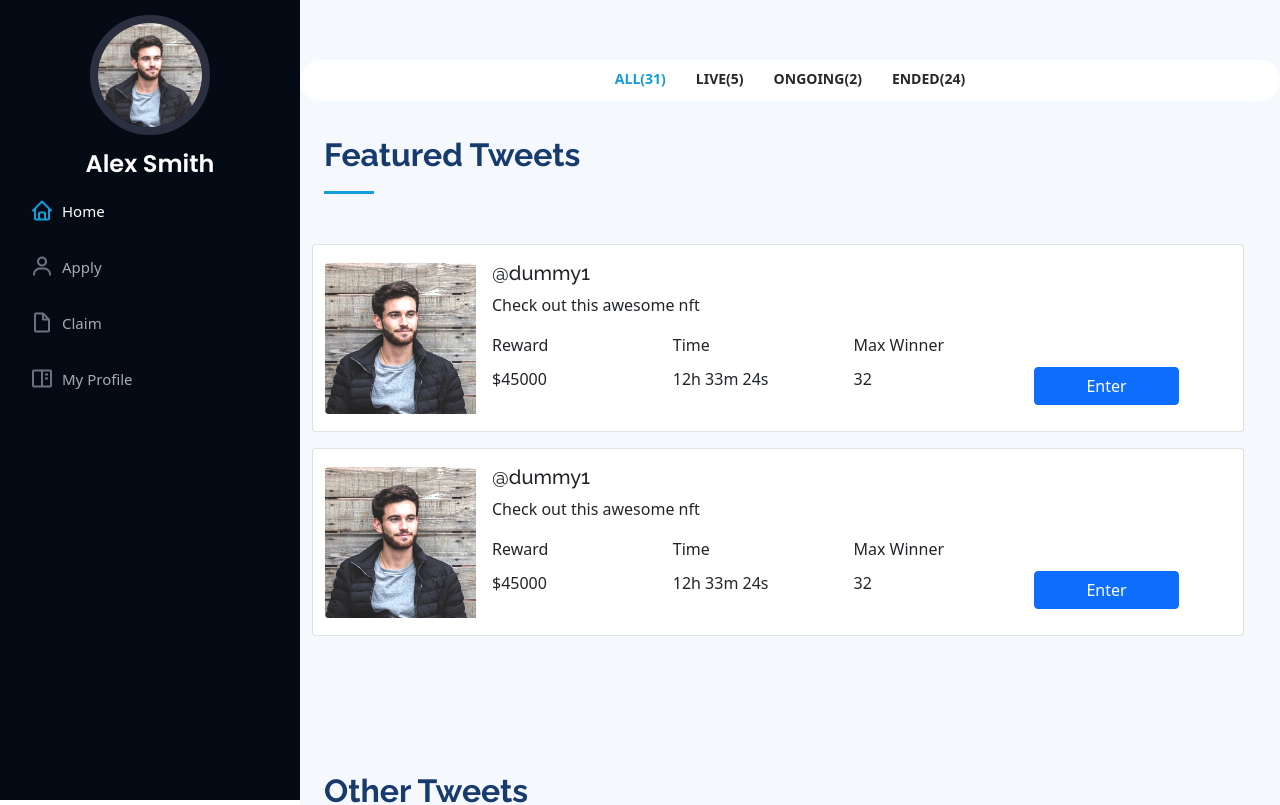
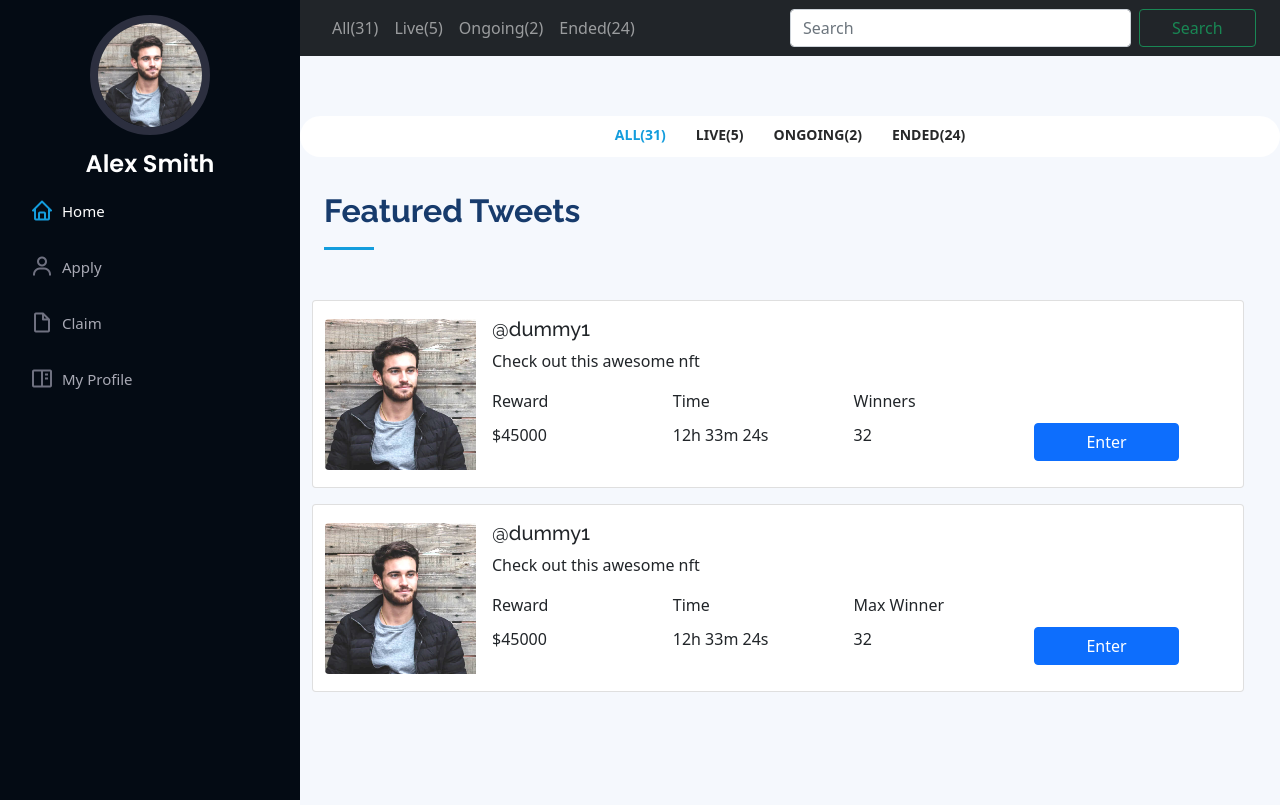
Before and after one commit to Fasih123456/dabito-freelancing-work, a React (Create React App) app in the folder website/: page / in a window 1280 px wide. Shown: the top 805 px of the page. Built offline with nearby package versions, Linux system fonts and the light colour scheme.

Commit message:
updated header to be cross platform

```diff
--- a/website/src/Components/Header.js
+++ b/website/src/Components/Header.js
@@ -1,10 +1,24 @@
-import React from "react";
+import React, { useState, useEffect } from "react";
+import Button from "react-bootstrap/Button";
+import Container from "react-bootstrap/Container";
+import Form from "react-bootstrap/Form";
+import Nav from "react-bootstrap/Nav";
+import Navbar from "react-bootstrap/Navbar";
+import NavDropdown from "react-bootstrap/NavDropdown";
+import Offcanvas from "react-bootstrap/Offcanvas";
 
 function Header() {
+  const [viewportWidth, setViewportWidth] = useState(window.innerWidth);
+
+  useEffect(() => {
+    // update the viewport width state when the window is resized
+    const handleResize = () => setViewportWidth(window.innerWidth);
+    window.addEventListener("resize", handleResize);
+    return () => window.removeEventListener("resize", handleResize);
+  }, []);
+
   return (
     <React.Fragment>
-      <i class="bi bi-list mobile-nav-toggle d-xl-none"></i>
-
       <header id="header">
         <div class="d-flex flex-column">
           <div class="profile">
@@ -40,6 +54,49 @@ function Header() {
           </nav>
         </div>
       </header>
+
+      <Navbar collapseOnSelect expand="lg" bg="dark" variant="dark">
+        <Container>
+          <Navbar.Brand href="#home" id="name-title">
+            Alex Smith
+          </Navbar.Brand>
+          <Navbar.Toggle aria-controls="responsive-navbar-nav" />
+          <Navbar.Collapse id="responsive-navbar-nav">
+            <Nav className="me-auto" style={{ marginRight: "0px !important" }}>
+              {viewportWidth > 800 ? (
+                <React.Fragment>
+                  <Nav.Link href="#features">All(31)</Nav.Link>
+                  <Nav.Link href="#features">Live(5)</Nav.Link>
+                  <Nav.Link href="#features">Ongoing(2)</Nav.Link>
+                  <Nav.Link href="#features">Ended(24)</Nav.Link>
+                </React.Fragment>
+              ) : (
+                <React.Fragment>
+                  <Nav.Link href="/">Home</Nav.Link>
+                  <Nav.Link href="/Apply">Apply</Nav.Link>
+                  <Nav.Link href="/profile">Claim</Nav.Link>
+                  <Nav.Link href="/claim" style={{ paddingBottom: "30px" }}>
+                    My Profile
+                  </Nav.Link>
+                </React.Fragment>
+              )}
+            </Nav>
+            <Nav>
+              <Form className="d-flex">
+                <Form.Control
+                  type="search"
+                  placeholder="Search"
+                  className="me-2"
+                  aria-label="Search"
+                />
+                <Button variant="outline-success" id="search-button">
+                  Search
+                </Button>
+              </Form>
+            </Nav>
+          </Navbar.Collapse>
+        </Container>
+      </Navbar>
     </React.Fragment>
   );
 }
--- /dev/null
+++ b/website/src/Css/Homepage.css
@@ -0,0 +1,54 @@
+/* This CSS will only effect the Homepage.js page */
+ul {
+  /* set your desired spacing between list items */
+  margin: 0;
+  padding: 0;
+}
+
+li {
+  /* set your desired spacing between list items */
+  margin-bottom: 10px;
+}
+
+button {
+  width: 80%;
+}
+
+.me-auto {
+  margin-right: 10px !important;
+}
+
+.navbar-nav {
+  width: 100%;
+}
+
+form {
+  width: 100%;
+}
+
+#search-button {
+  width: 33%;
+}
+
+#name-title {
+  display: none;
+}
+
+/* media query for smaller screens */
+@media screen and (max-width: 800px) {
+  li {
+    padding-left: 0px !important;
+  }
+
+  #name-title {
+    display: inline !important;
+  }
+
+  button {
+    width: 100%;
+  }
+
+  .seconds {
+    display: none !important;
+  }
+}
--- a/website/src/Pages/Homepage.js
+++ b/website/src/Pages/Homepage.js
@@ -8,22 +8,39 @@ import Container from "react-bootstrap/Container";
 import Row from "react-bootstrap/Row";
 import Col from "react-bootstrap/Col";
 
+import Form from "react-bootstrap/Form";
+import Nav from "react-bootstrap/Nav";
+import Navbar from "react-bootstrap/Navbar";
+import NavDropdown from "react-bootstrap/NavDropdown";
+import Offcanvas from "react-bootstrap/Offcanvas";
+
 import "../Css/App.css";
+import "../Css/Homepage.css";
+
+import React, { useState, useEffect } from "react";
 
 function Homepage() {
+  const [viewportWidth, setViewportWidth] = useState(window.innerWidth);
+
+  useEffect(() => {
+    // update the viewport width state when the window is resized
+    const handleResize = () => setViewportWidth(window.innerWidth);
+    window.addEventListener("resize", handleResize);
+    return () => window.removeEventListener("resize", handleResize);
+  }, []);
+
   return (
     <div>
-      <Header />
-
       <main id="main">
+        <Header />
         <section class="portfolio section-bg zero-bottom-padding">
           <ul id="portfolio-flters">
-            <li data-filter="*" class="filter-active">
+            <li data-filter="*" class="filter-active .status-tag">
               All(31)
             </li>
-            <li data-filter=".filter-app">Live(5)</li>
-            <li data-filter=".filter-card">Ongoing(2)</li>
-            <li data-filter=".filter-web">Ended(24)</li>
+            <li data-filter=".filter-app status-tag">Live(5)</li>
+            <li data-filter=".filter-card .status-tag">Ongoing(2)</li>
+            <li data-filter=".filter-web .status-tag">Ended(24)</li>
           </ul>
         </section>
 
@@ -57,16 +74,18 @@ function Homepage() {
                       <div class="row g-0">
                         <div class="col-md-3">Reward</div>
                         <div class="col-md-3">Time</div>
-                        <div class="col-md-3">Max Winner</div>
+                        <div class="col-md-3">Winners</div>
                         <div class="col-md-3"></div>
                       </div>
                       <div class="row g-0">
                         <div class="col-md-3">$45000</div>
-                        <div class="col-md-3">12h 33m 24s</div>
+                        <div class="col-md-3">
+                          12h 33m <span class="seconds"> 24s </span>
+                        </div>
                         <div class="col-md-3">32</div>
                         <div class="col-md-3">
                           {" "}
-                          <button type="button" class="btn btn-primary" style={{ width: "80%" }}>
+                          <button type="button" class="btn btn-primary">
                             Enter
                           </button>
                         </div>
```
